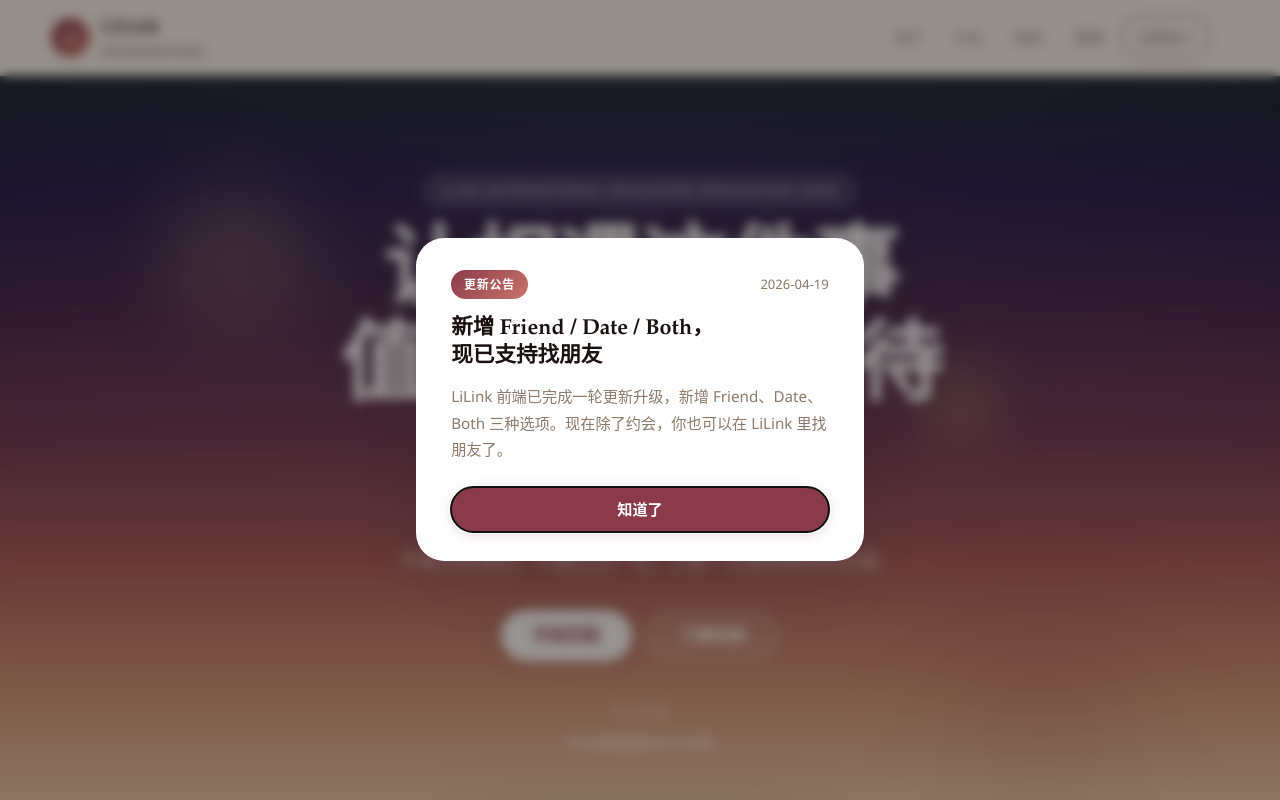
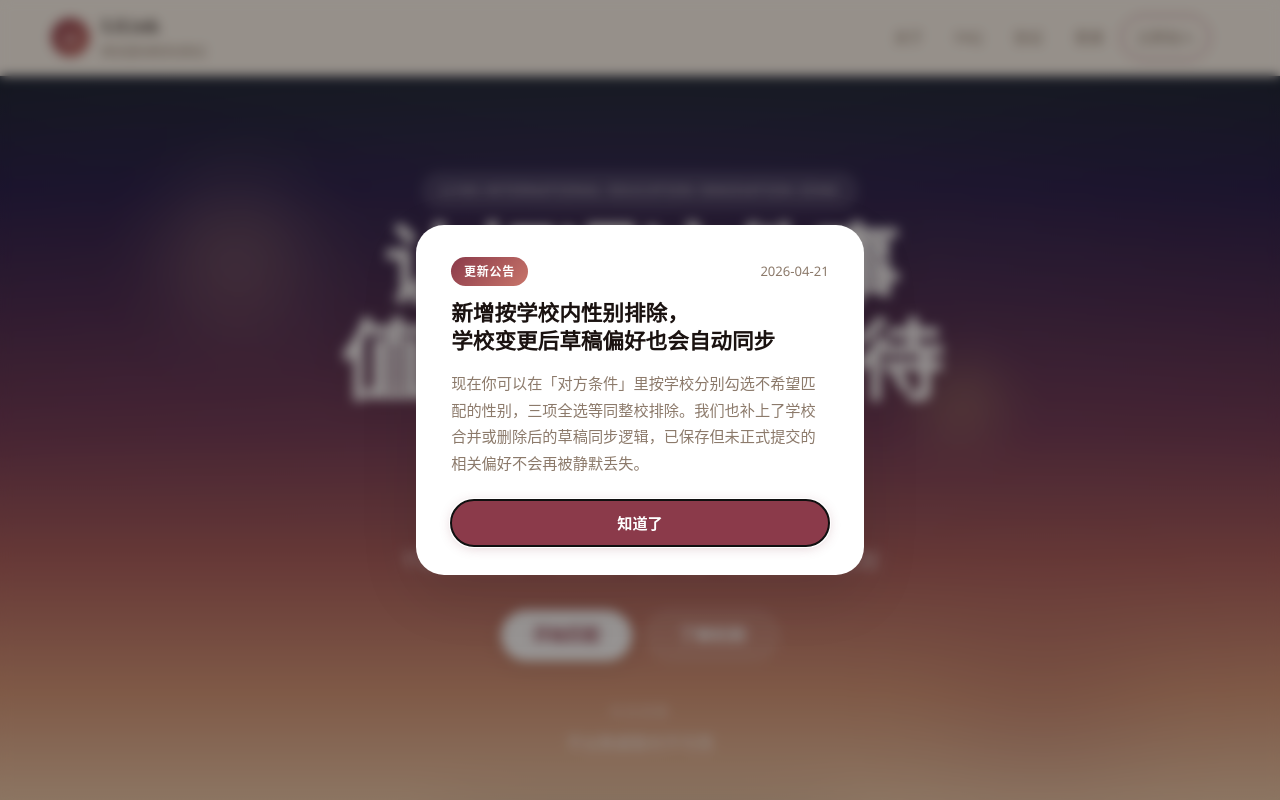
Before and after one commit to LiLink-Campus/LiLink, a Next.js app in the folder apps/web/: page / in a window 1280 px wide. Shown: the top 800 px of the page. Built offline with nearby package versions, Linux system fonts and the light colour scheme; no server answers.

Commit message:
chore(web): add school exclusion announcement

```diff
--- a/apps/web/src/app/announcements.ts
+++ b/apps/web/src/app/announcements.ts
@@ -10,6 +10,13 @@
  * the "latest" and will be shown in the pop-up dialog on first visit.
  */
 export const announcements: Announcement[] = [
+  {
+    id: "2026-04-21-school-gender-exclusion",
+    title: "新增按学校内性别排除，学校变更后草稿偏好也会自动同步",
+    content:
+      "现在你可以在「对方条件」里按学校分别勾选不希望匹配的性别，三项全选等同整校排除。我们也补上了学校合并或删除后的草稿同步逻辑，已保存但未正式提交的相关偏好不会再被静默丢失。",
+    date: "2026-04-21",
+  },
   {
     id: "2026-04-19-friend-date-both",
     title: "新增 Friend / Date / Both，现已支持找朋友",
```
